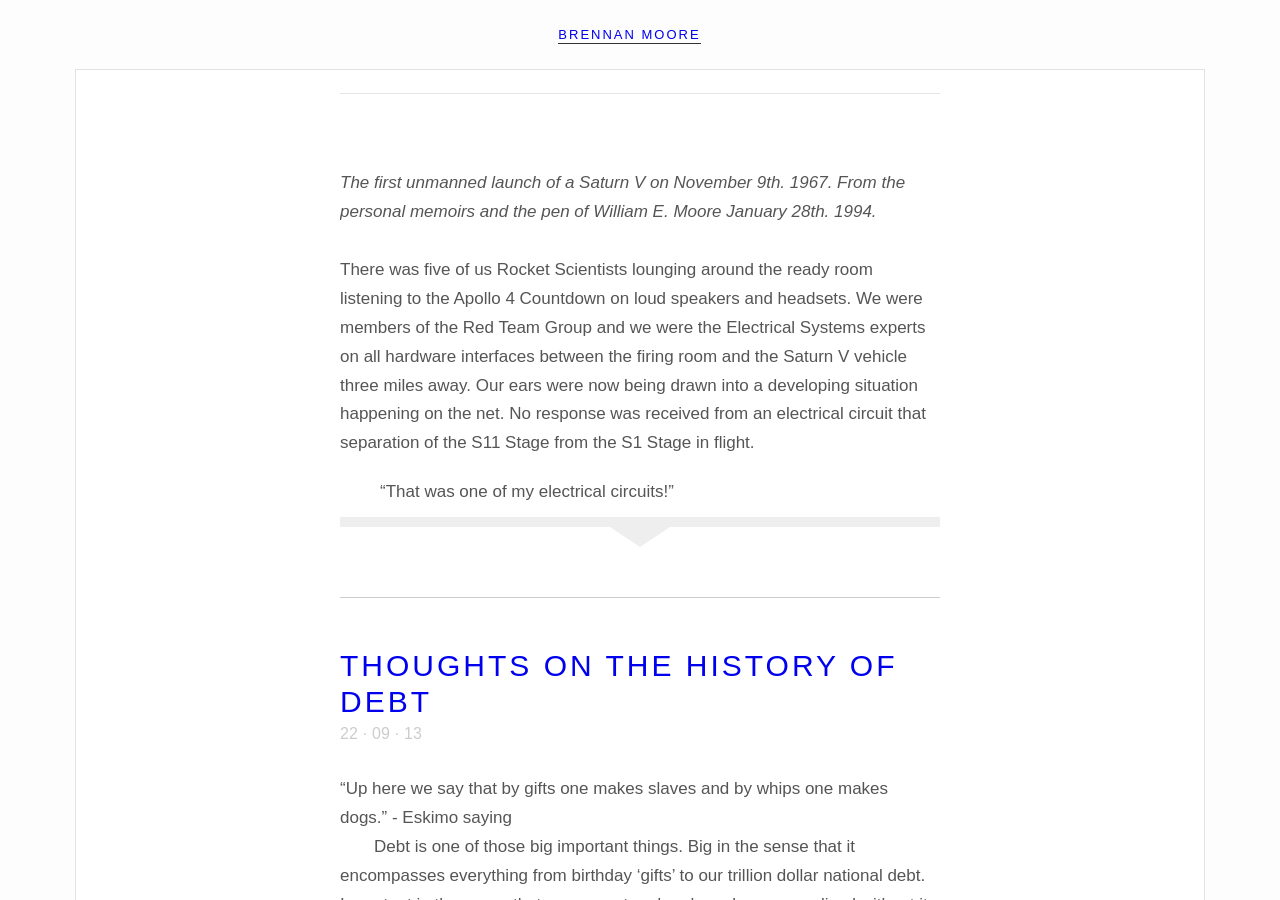
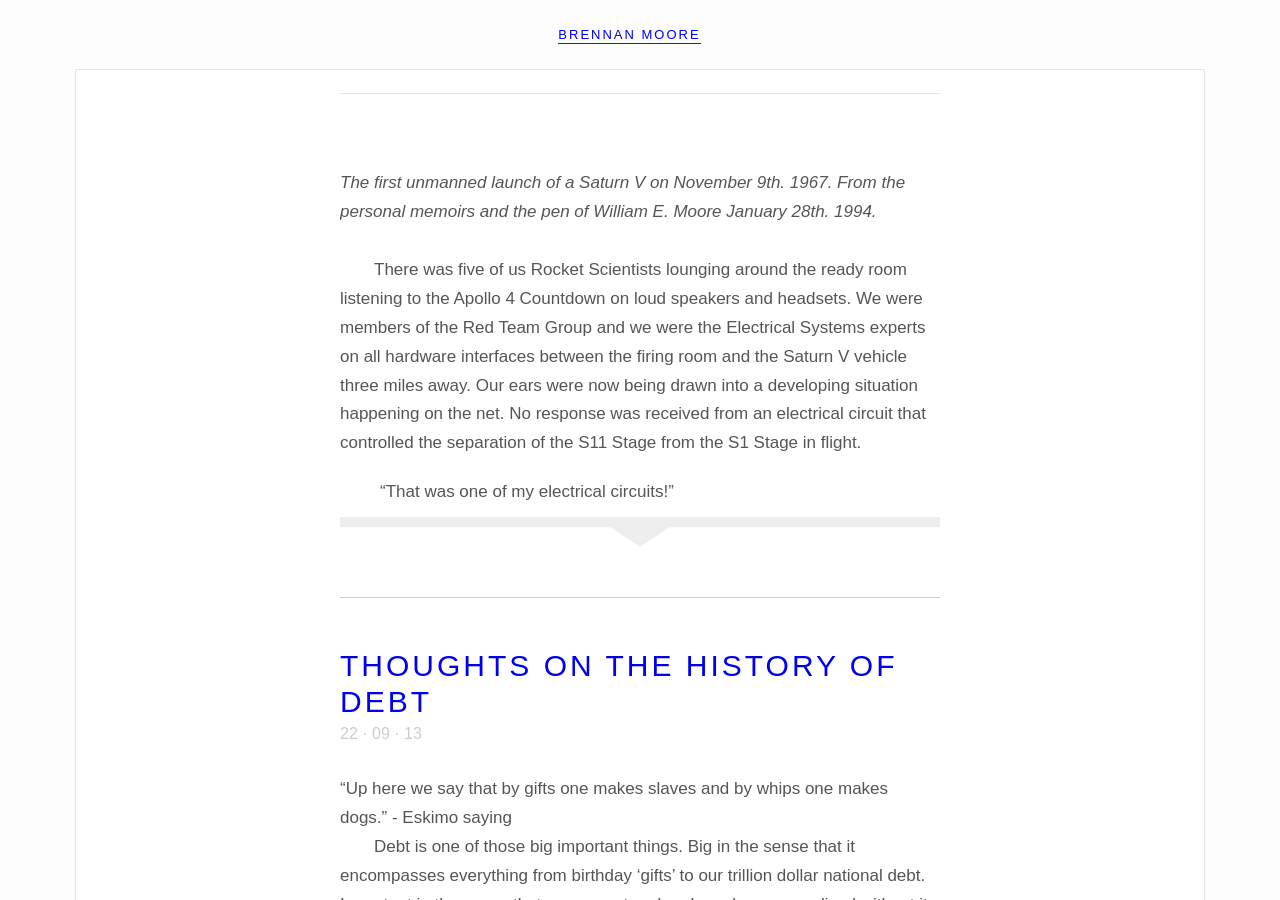
Before and after one commit to zamiang/zamiang-dot-com, a Jekyll site: the page built from posts/index.html, in a window 1280 px wide and 900 px high, scrolled down 366 px. Built offline with Jekyll 4.4.1, drawn with Linux system fonts in a browser that asks for light colours; Markdown is read by kramdown in place of the engine named in the settings.

Commit message:
fix some spelling errors

```diff
--- a/posts/_posts/2013-10-13-red-team.md
+++ b/posts/_posts/2013-10-13-red-team.md
@@ -28,14 +28,15 @@ choice.
  January 28th. 1994.*
 
 <br />
+
 There was five of us Rocket Scientists lounging around the ready room
 listening to the Apollo 4 Countdown on loud speakers and headsets. We
 were members of the Red Team Group and we were the Electrical Systems
 experts on all hardware interfaces between the firing room and the
 Saturn V vehicle three miles away. Our ears were now being drawn into
 a developing situation happening on the net. No response was received
-from an electrical circuit that separation of the S11 Stage from the
-S1 Stage in flight.
+from an electrical circuit that controlled the separation of the S11
+Stage from the S1 Stage in flight.
 > "That was one of my electrical circuits!"
 
 It just so happened that circuit is controlled by a series of relays
```
Also changed, not shown: other parts of posts/_posts/2013-10-13-red-team.md (+1 -1 lines).
